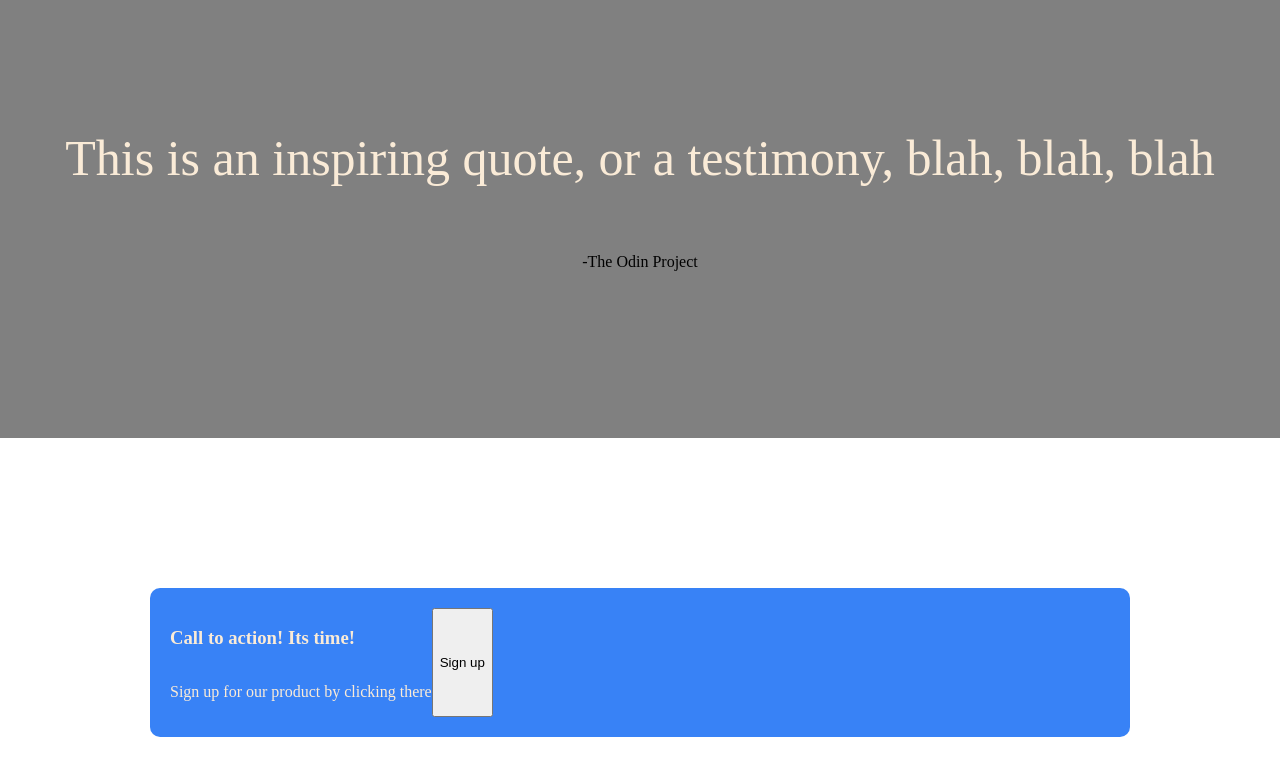
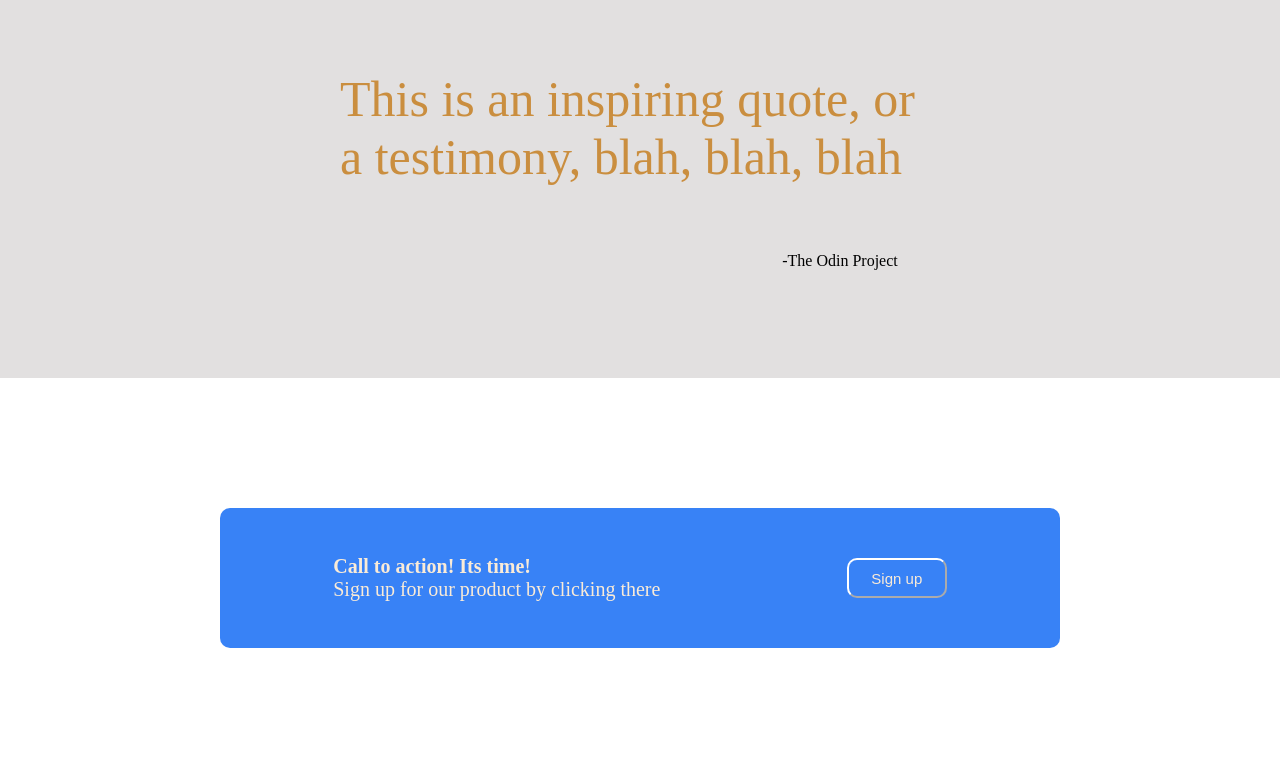
Before and after one commit to CitizenAlex567/odin-landing, a plain HTML site: page index.html in a window 1280 px wide. Shown: the part 1040-1815 px from the top of the page. Drawn offline with Linux system fonts and the light colour scheme.

Commit message:
Finalizado. Ajustado la quote y el CTA con sus debidos tamaños y espacios

```diff
--- a/index.html
+++ b/index.html
@@ -62,7 +62,7 @@
         <div class="calltoaction">
             <div class="textoaction">
                 <h3>Call to action! Its time!</h3>
-                <p>Sign up for our product by clicking there</p>
+                <p class="ulttext">Sign up for our product by clicking there</p>
             </div>
             <button class="boton2">Sign up</button>
         </div>
--- a/stylesheet.css
+++ b/stylesheet.css
@@ -75,7 +75,7 @@ h2 {
    flex-direction: row;
    gap: 60px;
    justify-content: center;
-   flex-wrap: nowrap;
+
 }
 
 .info {
@@ -102,32 +102,59 @@ h2 {
     display: flex;
     justify-content: center;
     align-items: center;
-    background-color: grey;
+    background-color: rgb(226, 224, 224);
     flex-direction: column;
-    padding: 30px;
+
 }
 
 .inspiring {
+    width: 600px;
     font-size: 50px;
-    color: antiquewhite;
+    color: rgb(202, 142, 63);
+}
 
+.autor {
+    margin-left: 400px;
 }
 
 .final {
-    height: 300px;
+    height: 400px;
+    display: flex;
+    justify-content: center;
+    align-content: center;
+    flex-wrap: wrap;
 }
+
 .calltoaction {
     display: flex;
-    flex-direction: row;
+    justify-content: space-around;
+    align-items: center;
+    height: 100px;
+    width: 800px;
     background-color: #3882f6;
     color: antiquewhite;
-    margin: 150px;
     padding: 20px;
     border-radius: 10px;
 }
 
+.ulttext, h3 {
+    margin: 0;
+    font-size: 20px;
+}
+
+
+.boton2 {
+    height: 40px;
+    width: 100px;
+    background-color: #3882f6;
+    padding: 5px;
+    color: antiquewhite;
+    border-radius: 10px;
+    border-color:#ffffff;
+    font-size: 15px;
+}
+
 .textoaction {
-
     display: flex;
     flex-direction: column;
 }
```
